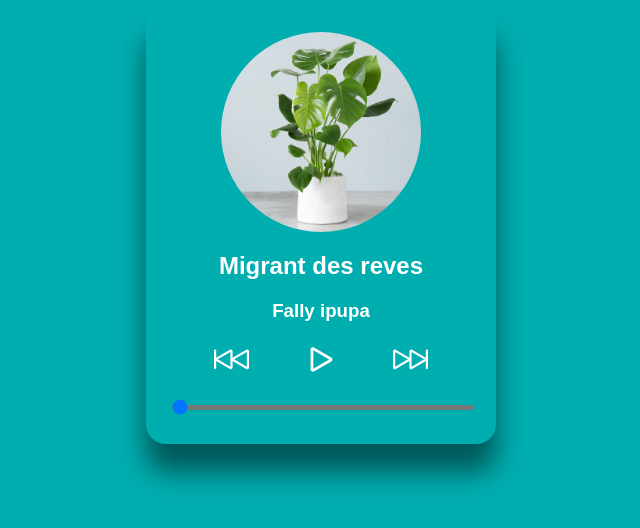
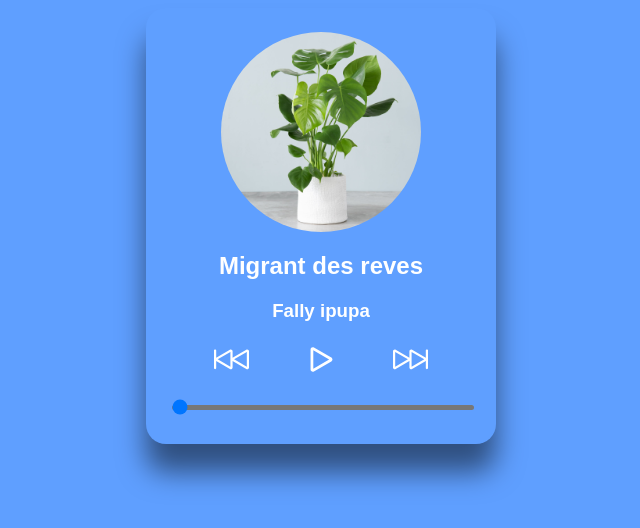
Before and after one commit to Omer-alt/Audio-player, a React (Create React App) app: page / in a window 1280 px wide. Shown: the top 528 px of the page, without its empty margins (319-959 px from the left). Built offline with nearby package versions, Linux system fonts and the light colour scheme.

Commit message:
adding color change dependind of tracks

```diff
--- a/src/components/AudioPlayer.js
+++ b/src/components/AudioPlayer.js
@@ -1,9 +1,8 @@
 import React, { useState, useEffect, useRef, useCallback } from "react";
 import AudioControls from './AudioControls';
+import Backdrop from "./Backdrop";
 
 import '../styles/AudioPlayer.css';
-
-// import {tracks} from "./Data/tracks"
 
 function AudioPlayer({tracks}){
     //state
@@ -131,6 +130,11 @@
                     style={{background:trackStyling}}
                 />
             </div>
+            <Backdrop
+                trackIndex={trackIndex}
+                isPlaying={isPlaying}
+                activeColor={color}
+            />
         </div>
     );
 }
--- /dev/null
+++ b/src/components/Backdrop.js
@@ -0,0 +1,14 @@
+import React, {useEffect} from 'react';
+import '../styles/Backdrop.css'
+
+const Backdrop = ({activeColor, trackIndex, isPlaying}) => {
+    useEffect(() => {
+        document.documentElement.style.setProperty('--active-color', activeColor)
+    } ,[trackIndex, activeColor]);
+
+    return(
+        <div className={`color-backdrop ${isPlaying? "isPlaying": "idle"}`}/>
+    );
+}
+
+export default Backdrop;
--- a/src/components/Data/tracks.js
+++ b/src/components/Data/tracks.js
@@ -9,14 +9,14 @@
     artist: "Fally ipupa",
     audioSrc: fally,
     image: monstera,
-    color: "black",
+    color: "#5f9fff",
   },
   {
     title: "Humain",
     artist: "Damso",
     audioSrc: damso,
     image: mint,
-    color: "black",
+    color: "#ffb77a",
   }
 
 ];
--- /dev/null
+++ b/src/styles/Backdrop.css
@@ -0,0 +1,23 @@
+.color-backdrop {
+	background: linear-gradient(45deg, var(--active-color) 20%, transparent 80%) no-repeat;
+  position: absolute;
+  top: 0;
+  left: 0;
+  right: 0;
+  bottom: 0;
+  z-index: -1;
+}
+
+.color-backdrop.playing {
+  animation: colorChange 20s alternate infinite;
+}
+
+@keyframes colorChange {
+  from {
+    filter: hue-rotate(0deg);
+  }
+
+  to {
+    filter: hue-rotate(360deg);
+  }
+}
```
Also changed, not shown: src/styles/AudioPlayer.css (line endings or trailing spaces).
